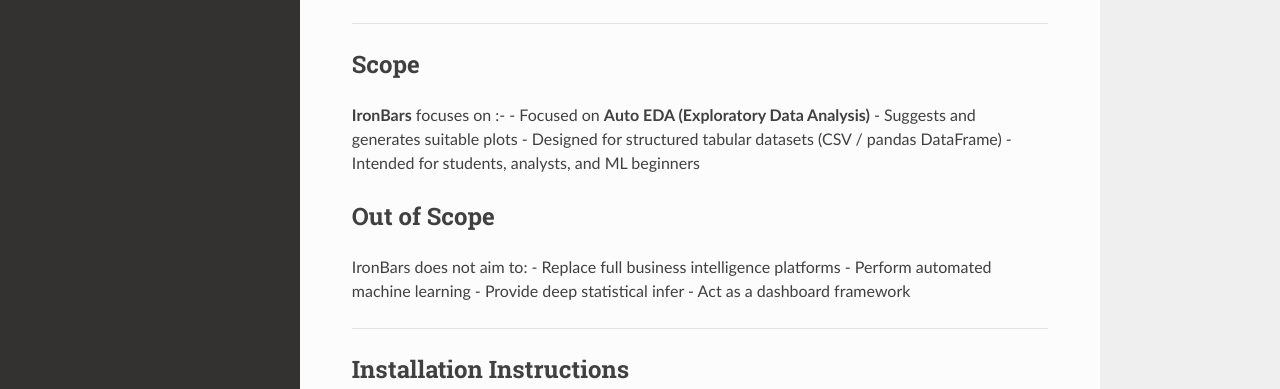
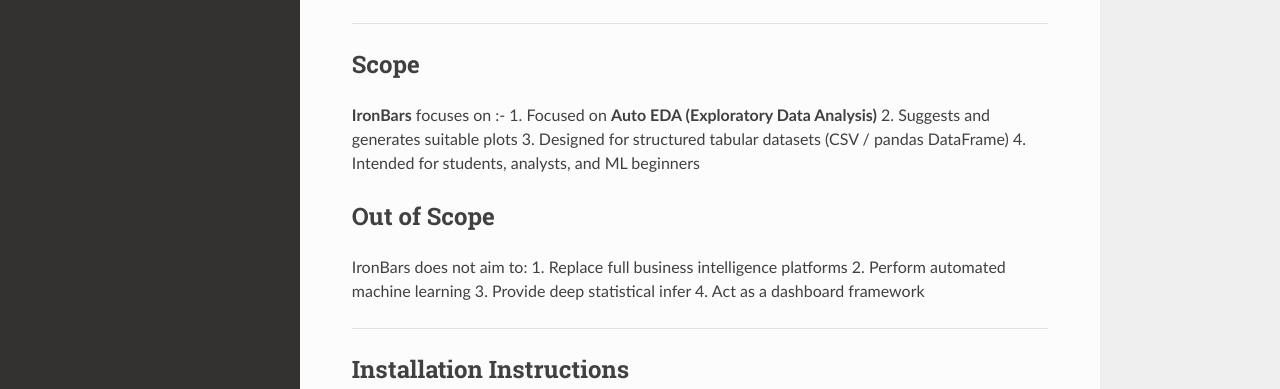
Before and after one commit to GourSahil/ironbars, an MkDocs documentation site: the page built from docs/index.md, in a window 1280 px wide and 1369 px high. Shown: the part 383-772 px from the top of the window. Built offline with MkDocs 1.6.1, drawn with Linux system fonts in a browser that asks for light colours; nearby versions of some CDN libraries.

```diff
--- a/docs/index.md
+++ b/docs/index.md
@@ -13,17 +13,17 @@ interpretive visual suggestions tailored to your data types and relationships.
 ---
 ## Scope
 **IronBars** focuses on :-
-- Focused on **Auto EDA (Exploratory Data Analysis)**
-- Suggests and generates suitable plots
-- Designed for structured tabular datasets (CSV / pandas DataFrame)
-- Intended for students, analysts, and ML beginners
+1. Focused on **Auto EDA (Exploratory Data Analysis)**
+2. Suggests and generates suitable plots
+3. Designed for structured tabular datasets (CSV / pandas DataFrame)
+4. Intended for students, analysts, and ML beginners
 
 ## Out of Scope
 IronBars does not aim to:
-- Replace full business intelligence platforms
-- Perform automated machine learning
-- Provide deep statistical infer
-- Act as a dashboard framework
+1. Replace full business intelligence platforms
+2. Perform automated machine learning
+3. Provide deep statistical infer
+4. Act as a dashboard framework
 
 ---
 
```
Also changed, not shown: README.md (+8 -8 lines).
